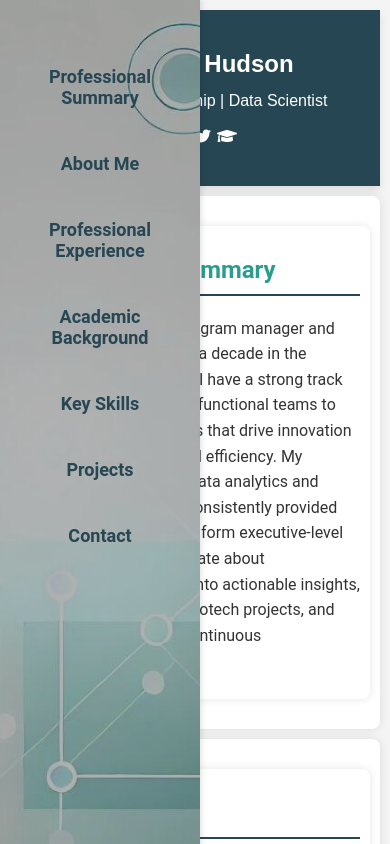
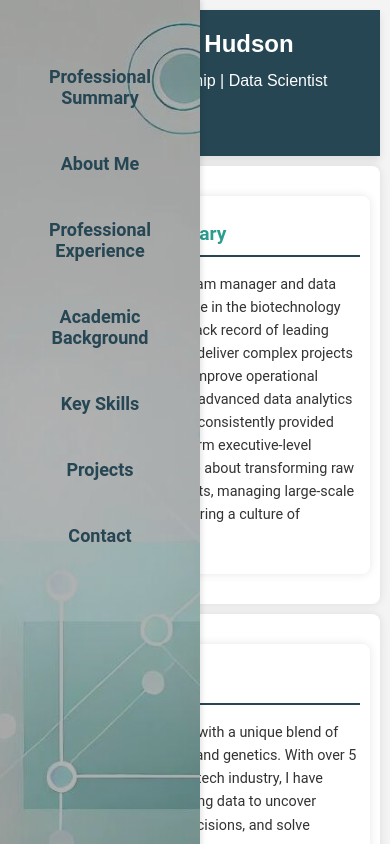
Before and after one commit to coreymhudson/corey-m-hudson-resume, a React (Create React App) app: page / in a window 390 px wide. Shown: the top 844 px of the page. Built offline with nearby package versions, Linux system fonts and the light colour scheme.

Commit message:
Removed sidebar from mobile

```diff
--- a/src/components/Header.js
+++ b/src/components/Header.js
@@ -1,11 +1,17 @@
 // src/components/Header.js
-import React from 'react';
+import React, { useState } from 'react';
 import { FontAwesomeIcon } from '@fortawesome/react-fontawesome';
 import { faLinkedin, faGithub, faTwitter } from '@fortawesome/free-brands-svg-icons';
-import { faGraduationCap } from '@fortawesome/free-solid-svg-icons'; // Using graduation cap as a placeholder
-import '../styles.css'; // Correct path to styles.css
+import { faGraduationCap, faBars } from '@fortawesome/free-solid-svg-icons';
+import '../styles.css';
 
 const Header = () => {
+    const [menuOpen, setMenuOpen] = useState(false);
+
+    const toggleMenu = () => {
+        setMenuOpen(!menuOpen);
+    };
+
     return (
         <header className="header">
             <div className="header-content">
@@ -25,7 +31,23 @@ const Header = () => {
                         <FontAwesomeIcon icon={faGraduationCap} />
                     </a>
                 </div>
+                <button className="menu-toggle" onClick={toggleMenu}>
+                    <FontAwesomeIcon icon={faBars} />
+                </button>
             </div>
+            {menuOpen && (
+                <nav className="mobile-nav">
+                    <ul>
+                        <li><a href="#summary">Summary</a></li>
+                        <li><a href="#about">About</a></li>
+                        <li><a href="#experience">Professional Experience</a></li>
+                        <li><a href="#education">Academic Background</a></li>
+                        <li><a href="#skills">Key Skills</a></li>
+                        <li><a href="#projects">Projects</a></li>
+                        <li><a href="#contact">Contact</a></li>
+                    </ul>
+                </nav>
+            )}
         </header>
     );
 };
--- a/src/styles.css
+++ b/src/styles.css
@@ -167,6 +167,10 @@ section:hover {
         padding: 10px;
     }
 
+    header {
+        padding: 20px 0;
+    }
+
     header .name {
         font-size: 2rem;
     }
@@ -178,6 +182,19 @@ section:hover {
     .social-icons a {
         font-size: 1.2rem;
         margin: 0 5px;
+    }
+
+    section {
+        margin: 10px 0;
+        padding: 15px;
+    }
+
+    .summary h2, .about h2, .experience h2, .education h2, .skills h2, .projects h2, .contact h2 {
+        font-size: 1.5rem;
+    }
+
+    .summary p, .about p, .experience ul, .education div, .skills ul, .projects div, .contact p {
+        font-size: 1rem;
     }
 }
 
@@ -199,4 +216,113 @@ section:hover {
         margin: 10px 0;
         padding: 10px;
     }
+
+    .summary h2, .about h2, .experience h2, .education h2, .skills h2, .projects h2, .contact h2 {
+        font-size: 1.2rem;
+    }
+
+    .summary p, .about p, .experience ul, .education div, .skills ul, .projects div, .contact p {
+        font-size: 0.9rem;
+    }
 }
+
+/* src/styles.css */
+.menu-toggle {
+    background: none;
+    border: none;
+    color: #fff;
+    font-size: 1.5rem;
+    cursor: pointer;
+    display: none;
+}
+
+.mobile-nav {
+    background-color: #264653;
+    position: absolute;
+    top: 80px;
+    width: 100%;
+    left: 0;
+    text-align: center;
+    box-shadow: 0 4px 8px rgba(0, 0, 0, 0.1);
+}
+
+.mobile-nav ul {
+    list-style: none;
+    padding: 0;
+    margin: 0;
+}
+
+.mobile-nav li {
+    margin: 15px 0;
+}
+
+.mobile-nav li a {
+    color: #fff;
+    text-decoration: none;
+    font-size: 1.2rem;
+    padding: 10px;
+    display: block;
+}
+
+@media (max-width: 768px) {
+    .menu-toggle {
+        display: block;
+    }
+
+    .social-icons {
+        display: none;
+    }
+
+    .content {
+        margin-left: 0;
+        padding: 10px;
+    }
+
+    header {
+        padding: 20px 0;
+    }
+
+    header .name {
+        font-size: 2rem;
+    }
+
+    header .title {
+        font-size: 1.2rem;
+    }
+
+    section {
+        margin: 10px 0;
+        padding: 15px;
+    }
+
+    .summary h2, .about h2, .experience h2, .education h2, .skills h2, .projects h2, .contact h2 {
+        font-size: 1.5rem;
+    }
+
+    .summary p, .about p, .experience ul, .education div, .skills ul, .projects div, .contact p {
+        font-size: 1rem;
+    }
+}
+
+@media (max-width: 480px) {
+    header .name {
+        font-size: 1.5rem;
+    }
+
+    header .title {
+        font-size: 1rem;
+    }
+
+    section {
+        margin: 10px 0;
+        padding: 10px;
+    }
+
+    .summary h2, .about h2, .experience h2, .education h2, .skills h2, .projects h2, .contact h2 {
+        font-size: 1.2rem;
+    }
+
+    .summary p, .about p, .experience ul, .education div, .skills ul, .projects div, .contact p {
+        font-size: 0.9rem;
+    }
+}
```
